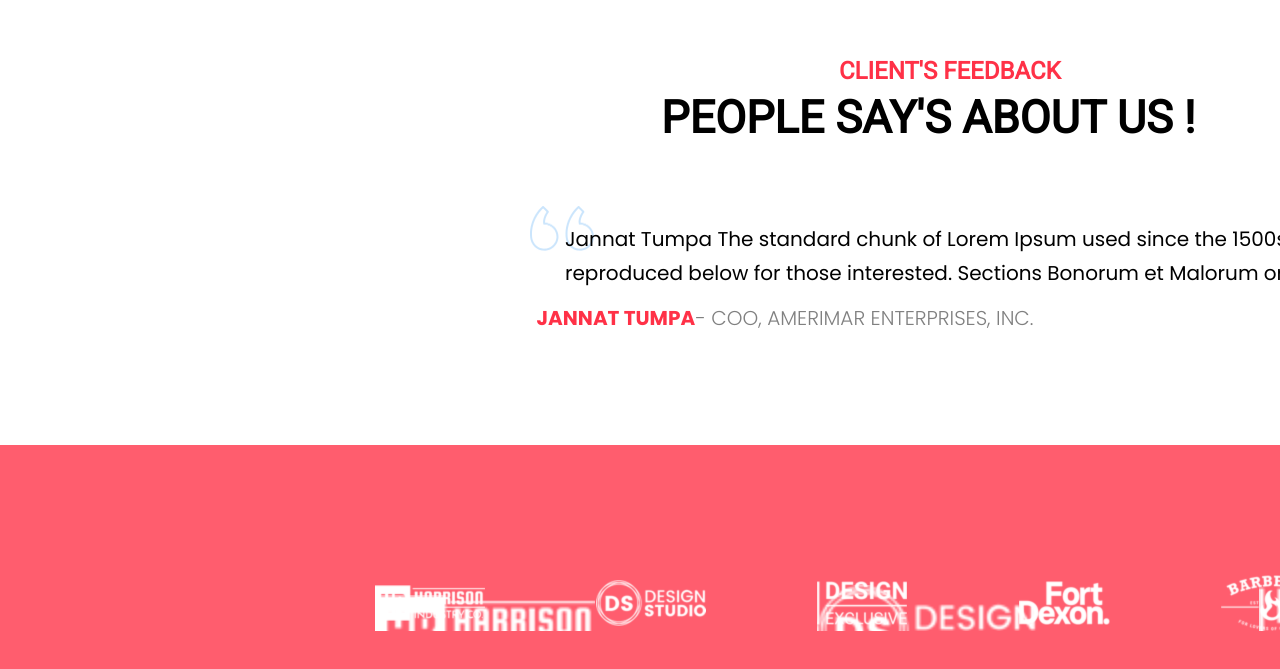
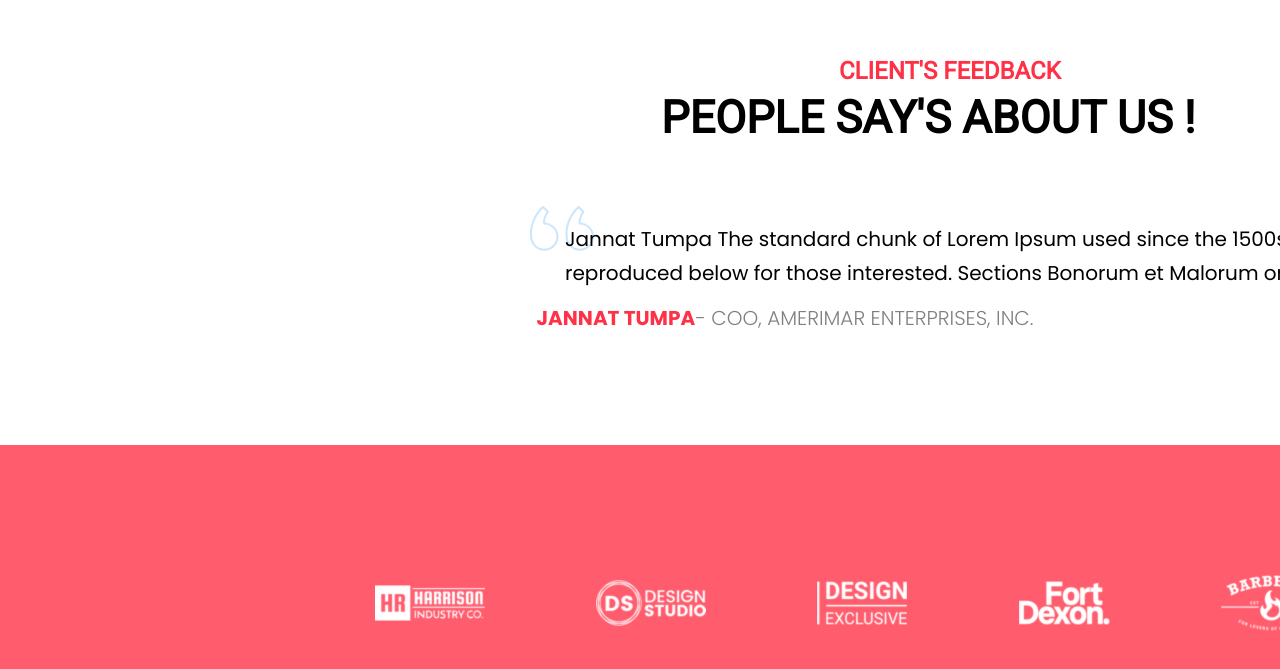
Before and after one commit to amrit-raaj/Fyle-assignment, a plain HTML site: page index.html in a window 1280 px wide. Shown: the part 4070-4739 px from the top of the page. Drawn offline with nearby package versions, Linux system fonts and the light colour scheme; a web font is replaced by a local one.

Commit message:
Update style.css

```diff
--- a/style.css
+++ b/style.css
@@ -520,7 +520,7 @@ body {
   width: 1170px;
   height: 56px;
   /* UI Properties */
-  background: transparent url("img/Group 500@2x.png") 0% 0% no-repeat
+  background: transparent 0% 0% no-repeat
     padding-box;
   opacity: 1;
 }
```
